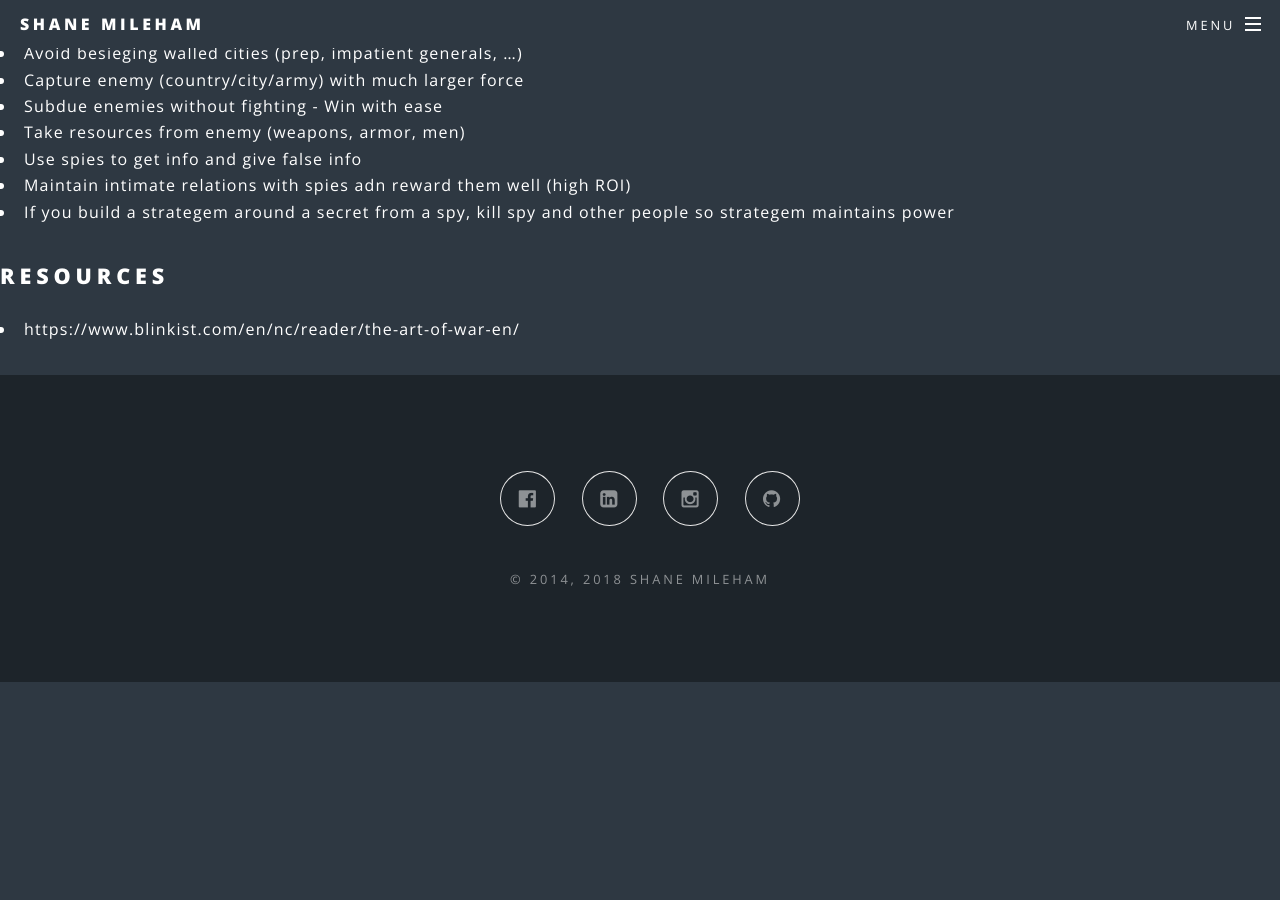
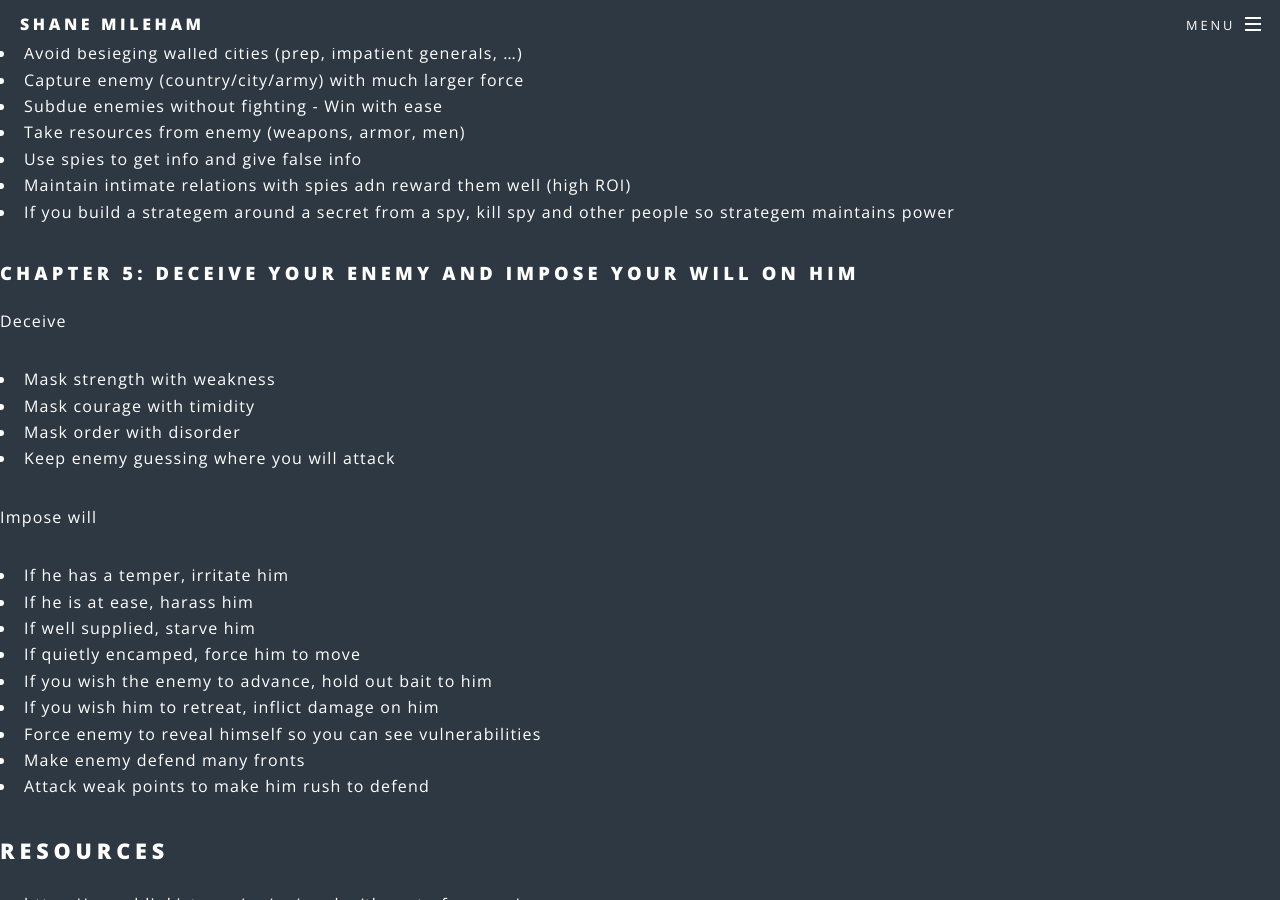
Before and after one commit to shanemileham/shanemileham.github.io, a Jekyll site: the page built from _kb/books/sun-tzu--the-art-of-war.md, in a window 1280 px wide and 900 px high, scrolled down 1970 px. Built offline with Jekyll 4.4.1, drawn with Linux system fonts in a browser that asks for light colours; comment, search, counter and statistics services are not loaded; before the commit the page ends 2652 px from its top, so only the background shows below that.

Commit message:
Update sun-tzu--the-art-of-war.md

```diff
--- a/_kb/books/sun-tzu--the-art-of-war.md
+++ b/_kb/books/sun-tzu--the-art-of-war.md
@@ -69,6 +69,24 @@ General is also responsible if
 - Maintain intimate relations with spies adn reward them well (high ROI)
 - If you build a strategem around a secret from a spy, kill spy and other people so strategem maintains power
 
+### Chapter 5: Deceive your enemy and impose your will on him
+Deceive
+- Mask strength with weakness
+- Mask courage with timidity
+- Mask order with disorder
+- Keep enemy guessing where you will attack
+
+Impose will
+- If he has a temper, irritate him
+- If he is at ease, harass him
+- If well supplied, starve him
+- If quietly encamped, force him to move
+- If you wish the enemy to advance, hold out bait to him
+- If you wish him to retreat, inflict damage on him
+- Force enemy to reveal himself so you can see vulnerabilities
+- Make enemy defend many fronts
+- Attack weak points to make him rush to defend
+
 
 ## Resources
 - https://www.blinkist.com/en/nc/reader/the-art-of-war-en/
```
